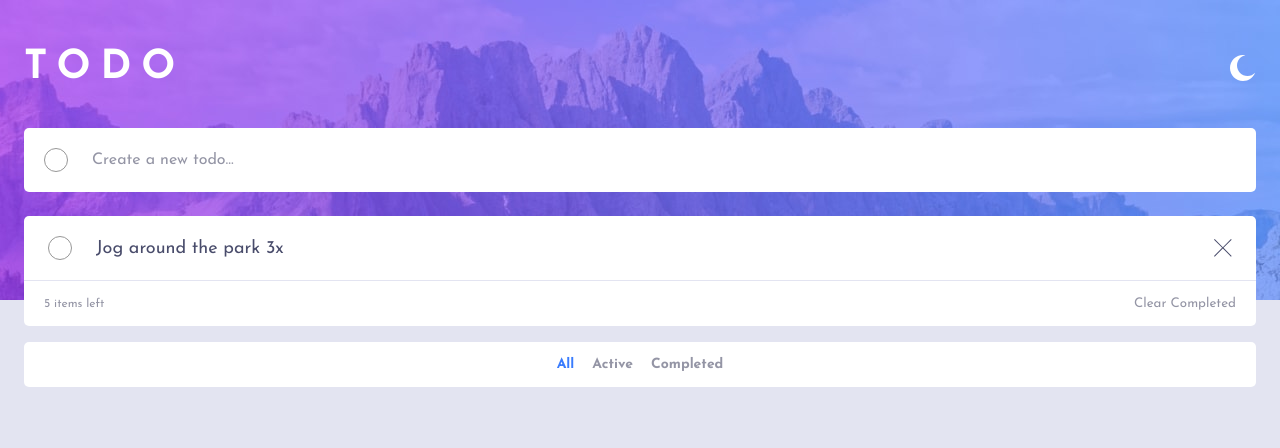
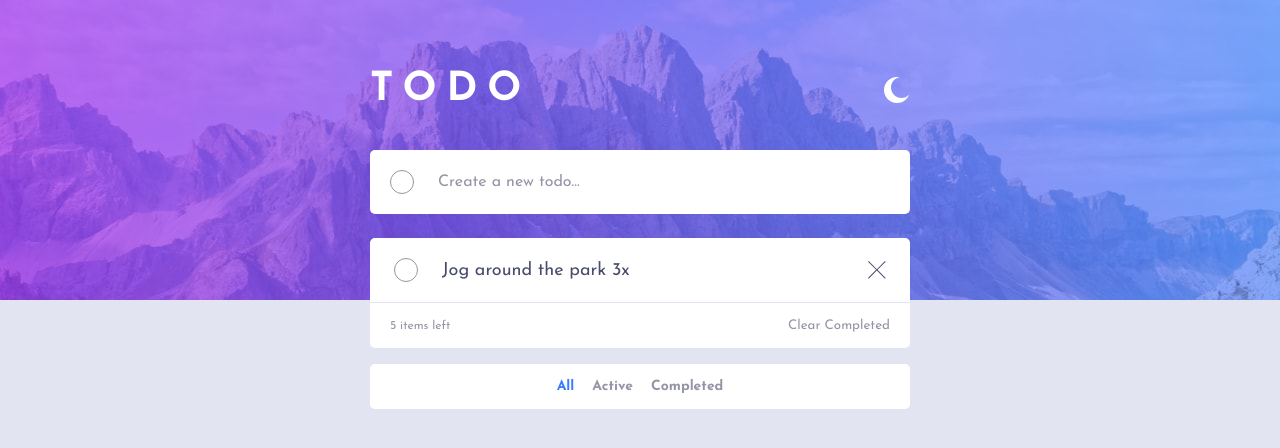
Before and after one commit to ashish-d2/react-todo-app, a React (Create React App) app: page / in a window 1280 px wide. Shown: the top 448 px of the page. Built offline with nearby package versions, Linux system fonts and the light colour scheme.

Commit message:
style(helper.scss, Header, TodoForm, Todo): - Added min, max width to components for which made a mixin in helper.scss - Changed margin-left-right to padding-left-right in helper.scss because after adding min-max-width the margin was collapsing.

```diff
--- a/src/App.scss
+++ b/src/App.scss
@@ -17,3 +17,9 @@
     height: 300px;
   }
 }
+
+.main {
+  display: flex;
+  flex-direction: column;
+  align-items: center;
+}
--- a/src/App.tsx
+++ b/src/App.tsx
@@ -9,7 +9,7 @@ function App() {
   return (
     <div className="app">
       <div className="backgroundImg__light"></div>
-      <main className="main main-background__light">
+      <main className="main">
         <Header />
         <Todo />
       </main>
--- a/src/components/Header/Header.module.scss
+++ b/src/components/Header/Header.module.scss
@@ -5,7 +5,9 @@
   align-items: center;
   justify-content: space-between;
 
-  @include helper.margin-left-right(1.5em);
+  @include helper.min-max-width();
+
+  @include helper.padding-left-right(1.5em);
   margin-top: 3em;
   margin-bottom: 2.5em;
 
@@ -24,7 +26,10 @@
 
   // Media Query
   @media (min-width: 768px) {
+    margin-top: 4.375em;
+    @include helper.padding-left-right(0);
     // Resizing font-size
+
     h1 {
       font-size: 2.5rem;
     }
--- a/src/components/Todo/Todo.module.scss
+++ b/src/components/Todo/Todo.module.scss
@@ -1,5 +1,10 @@
 @use "./../../scss/helper" as helper;
 
 .todo {
-  @include helper.margin-left-right(1.5em);
+  @include helper.padding-left-right(1.5em);
+  @include helper.min-max-width();
+
+  @media (min-width: 768px) {
+    @include helper.padding-left-right(0);
+  }
 }
--- a/src/components/Todo/TodoForm/TodoForm.module.scss
+++ b/src/components/Todo/TodoForm/TodoForm.module.scss
@@ -5,7 +5,6 @@
   height: 3em;
   background-color: #fff;
   border-radius: 5px;
-
   display: flex;
   align-items: center;
   // justify-content: space-between;
--- a/src/scss/_helper.scss
+++ b/src/scss/_helper.scss
@@ -1,5 +1,14 @@
 // give margin of 1.5em (left and right) of container
-@mixin margin-left-right($value) {
-  margin-left: $value;
-  margin-right: $value;
+@mixin padding-left-right($value) {
+  // Padding because after setting min-max-width the margin is getting collapsed.
+  padding-left: $value;
+  padding-right: $value;
+
+  transition: padding-left 0.3s ease, padding-right 0.3s ease;
 }
+
+@mixin min-max-width() {
+  min-width: 327px;
+  max-width: 540px;
+  width: 100%;
+}
```
